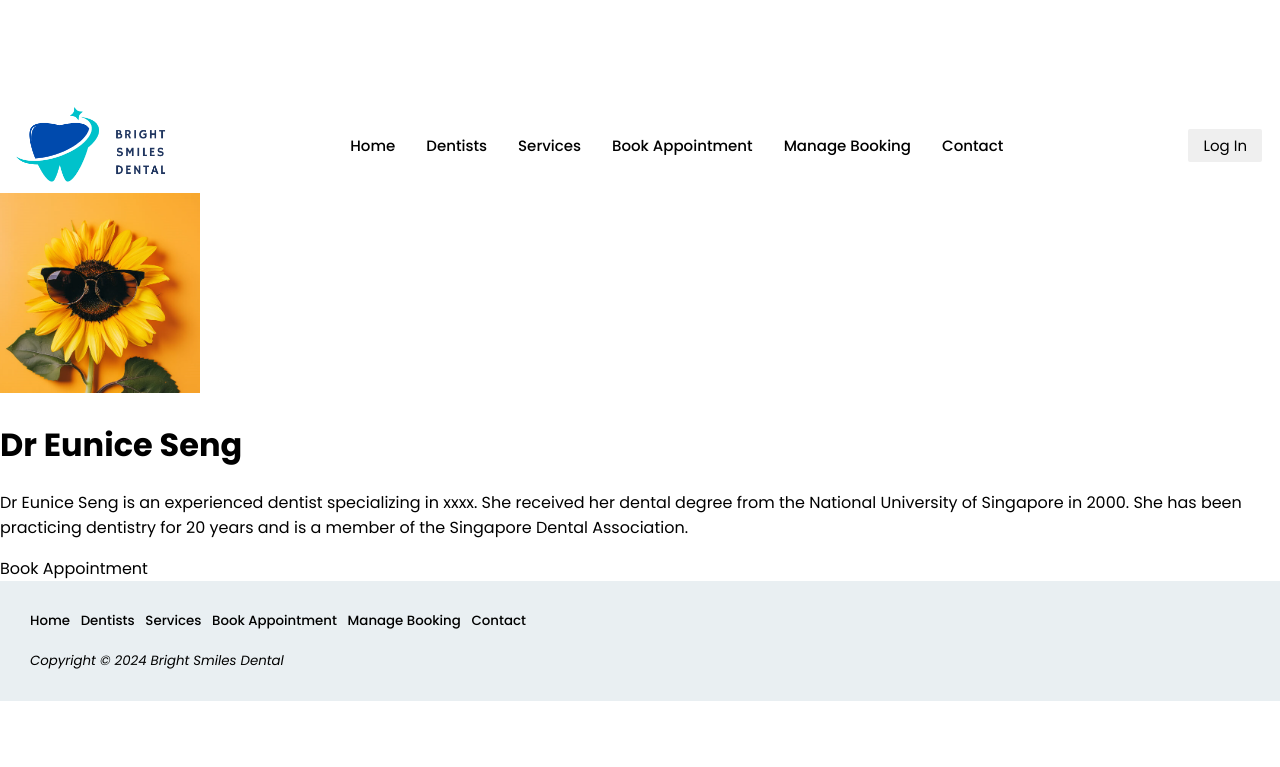
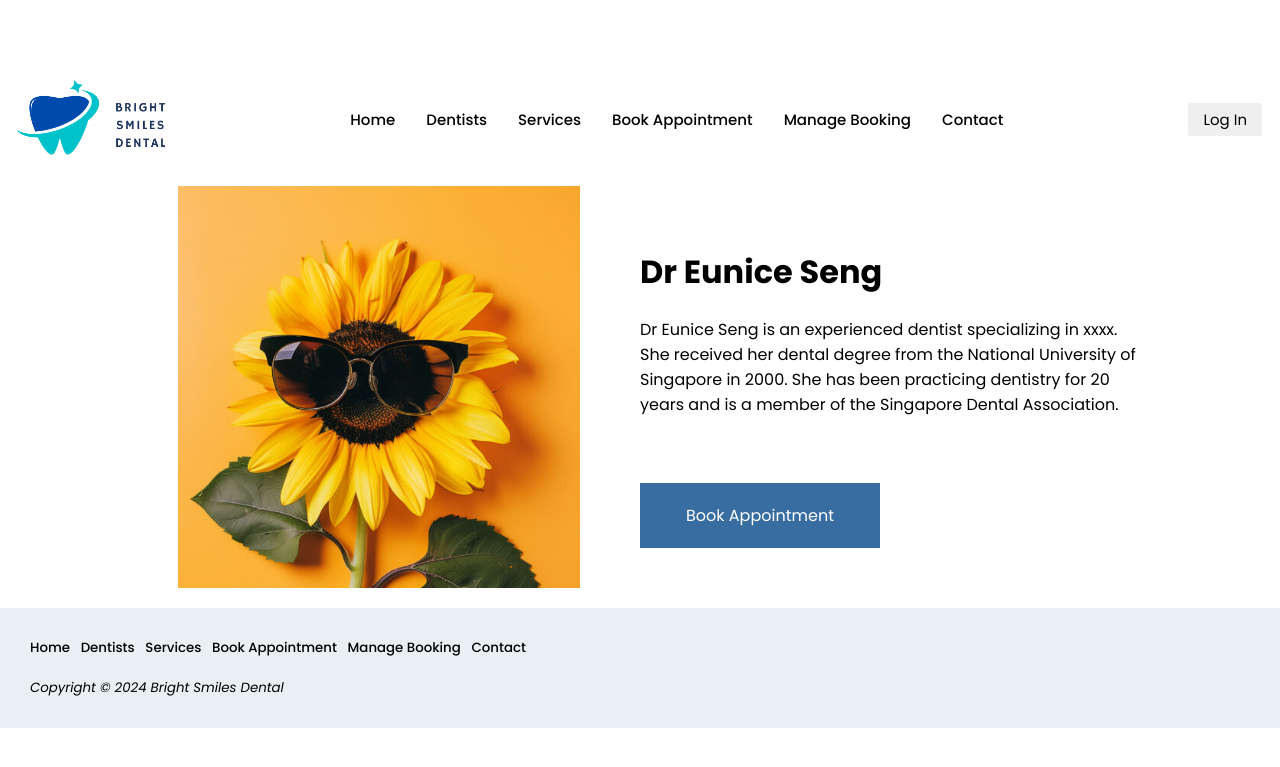
Before and after one commit to Rachealthong/dental-appointment, a PHP site: page /dentist_bio.php?dentist=eunice_seng in a window 1280 px wide. Shown: the top 767 px of the page. Run offline with PHP 8.4, Linux system fonts and the light colour scheme.

Commit message:
Add CSS to dentist_bio.php and services_detail.php

```diff
--- a/dentist_bio.php
+++ b/dentist_bio.php
@@ -40,21 +40,28 @@
     $dentist = $dentists[$dentist_id] ?? null;
 
     if ($dentist) {
-        echo "<div>";
+        echo "<div class='container_service'>";
+
+        echo "<div id='service_image'>";
         echo "<!--image of the dentist on the left-->";
         echo "<img src='{$dentist['image']}' width='200px' alt='temp'><br>";
         echo "</div>";
 
-        echo "<div>";
+        echo "<div id='service_detail'>";
         echo "<h1>{$dentist['name']}</h1>";
         echo "<p>{$dentist['bio']}</p>";
+        echo "<br><br>";
+
+        echo "<div id='book_appointment'>";
+        echo "<a href='book_appointment.php'>Book Appointment</a>";
+        echo "</div>";
+
+        echo "</div>";
         echo "</div>";
     } else {
         echo "<p>Dentist not found.</p>";
     }
     ?>
-    <!--Make this a nice box-->
-    <a href="book_appointment.php">Book Appointment</a>
     <div id="footer"></div>
 </div>
 <script>
--- a/styles.css
+++ b/styles.css
@@ -241,6 +241,42 @@ footer a {
   font-size: 15px;
 }
 
+#service_image {
+  width: 50%;
+  display: flex;
+  justify-content: center;
+}
+
+#service_image img {
+  width: 80%;
+  height:auto;
+}
+
+#service_detail {
+  padding:10px;
+  width: 50%;
+}
+
+#book_appointment {
+  padding:20px;
+  background-color: #386da1;
+  width: 200px;
+  text-align: center;
+}
+
+#book_appointment a {
+  color:#FFFFFF;
+}
+
+.container_service {
+  padding : 20px;
+  display: flex;
+  justify-content: center;
+  width: 80%;
+  margin: auto;
+  align-items: center;
+}
+
 .poppins-thin {
     font-family: "Poppins", sans-serif;
     font-weight: 100;
```
Also changed, not shown: services_detail.php (+11 -4 lines).
